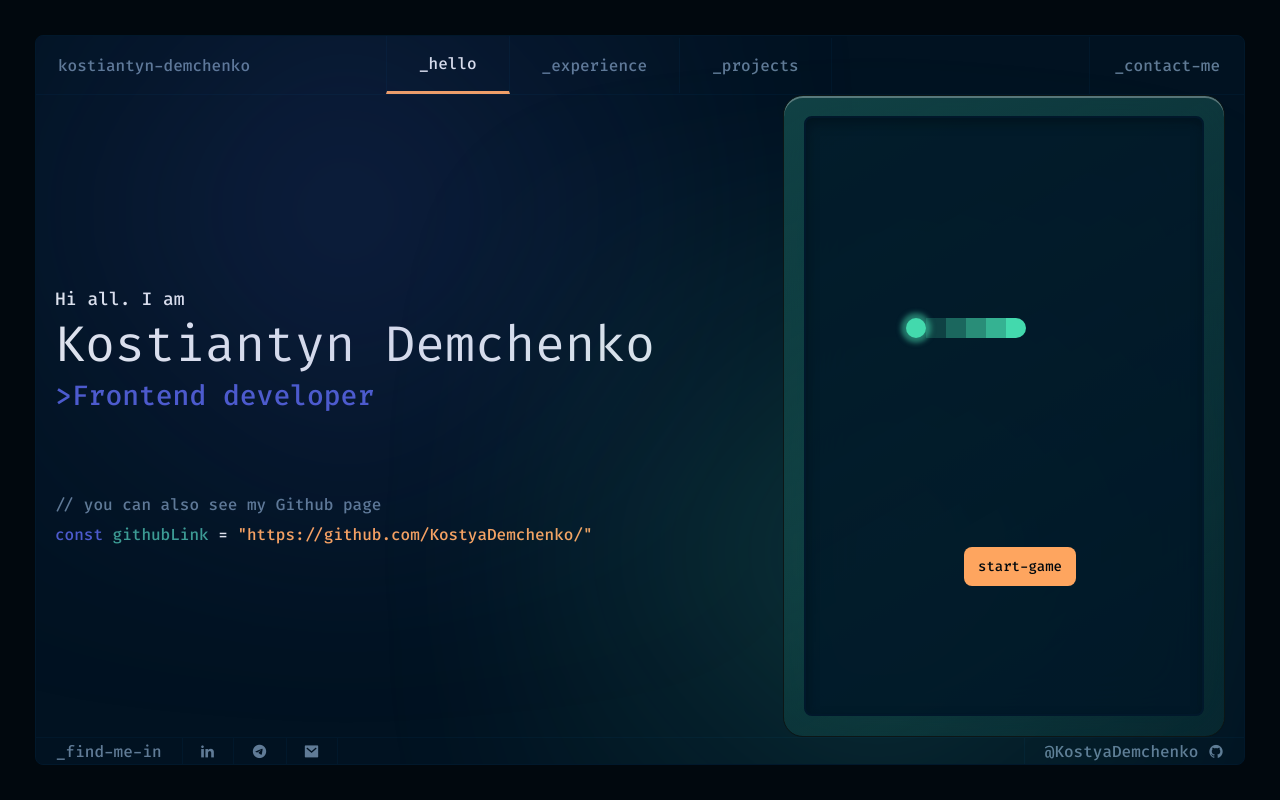
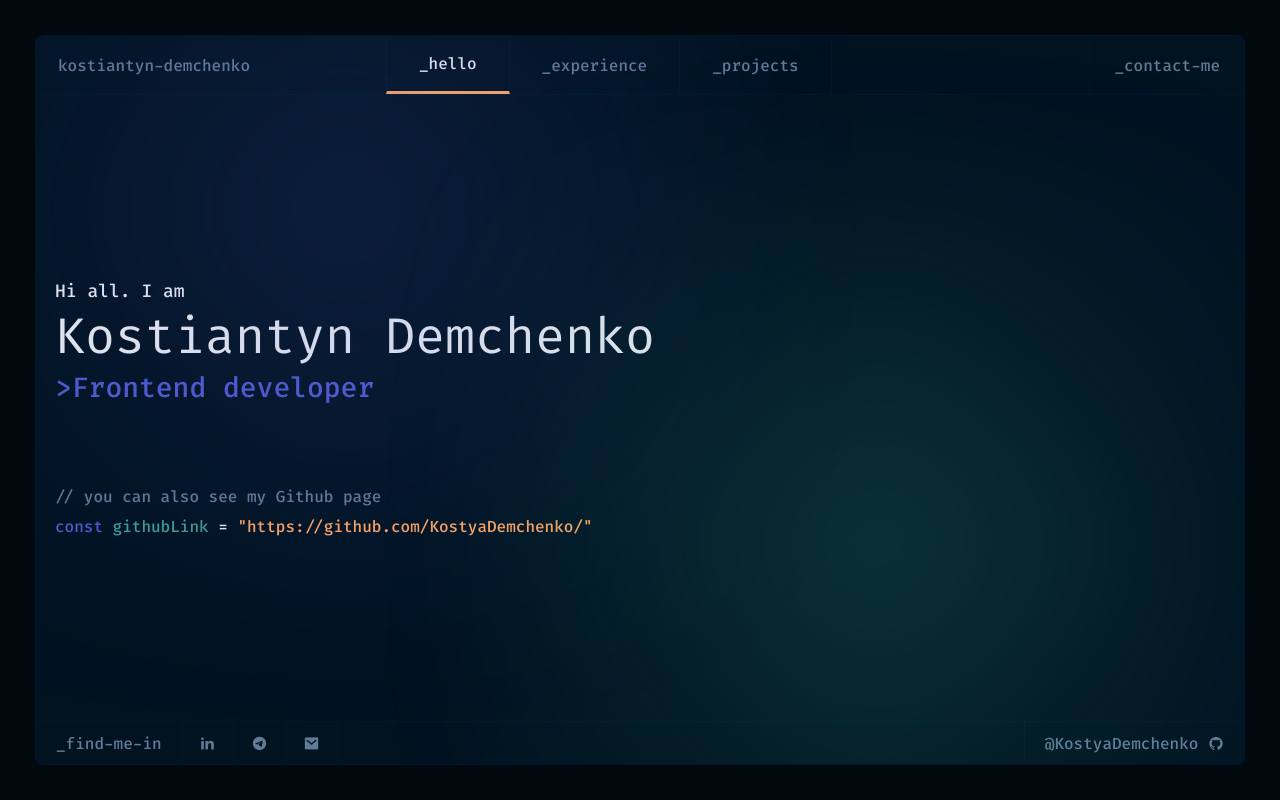
Before and after one commit to KostyaDemchenko/NewPartfolio, a Next.js app: page / in a window 1280 px wide. Built offline with nearby package versions, Linux system fonts and the light colour scheme.

Commit message:
--fix: fixed game adoptation for diff resolution

```diff
--- a/src/app/shortSyles.scss
+++ b/src/app/shortSyles.scss
@@ -47,6 +47,12 @@
   }
 }
 
+@mixin max-w-height($breakpoint) {
+  @media screen and (max-height: $breakpoint) {
+    @content;
+  }
+}
+
 @mixin container {
   --container-top-padding: 0;
   --container-side-padding: 15px;
--- a/src/components/SnakeGame/style.scss
+++ b/src/components/SnakeGame/style.scss
@@ -32,6 +32,10 @@
     display: none;
   }
 
+  @include max-w-height(870px) {
+    display: none;
+  }
+
   .game-board {
     position: relative;
     width: 400px;
@@ -40,6 +44,7 @@
     border: 2px solid var(--color-border);
     display: flex;
     flex-wrap: wrap;
+    flex-shrink: 0;
 
     border-radius: 8px;
     background: rgba(1, 22, 39, 0.84);
@@ -148,6 +153,7 @@
     @include f-direction(column);
 
     gap: 20px;
+    flex-shrink: 0;
 
     padding: 13px;
     border-radius: 8px;
```
